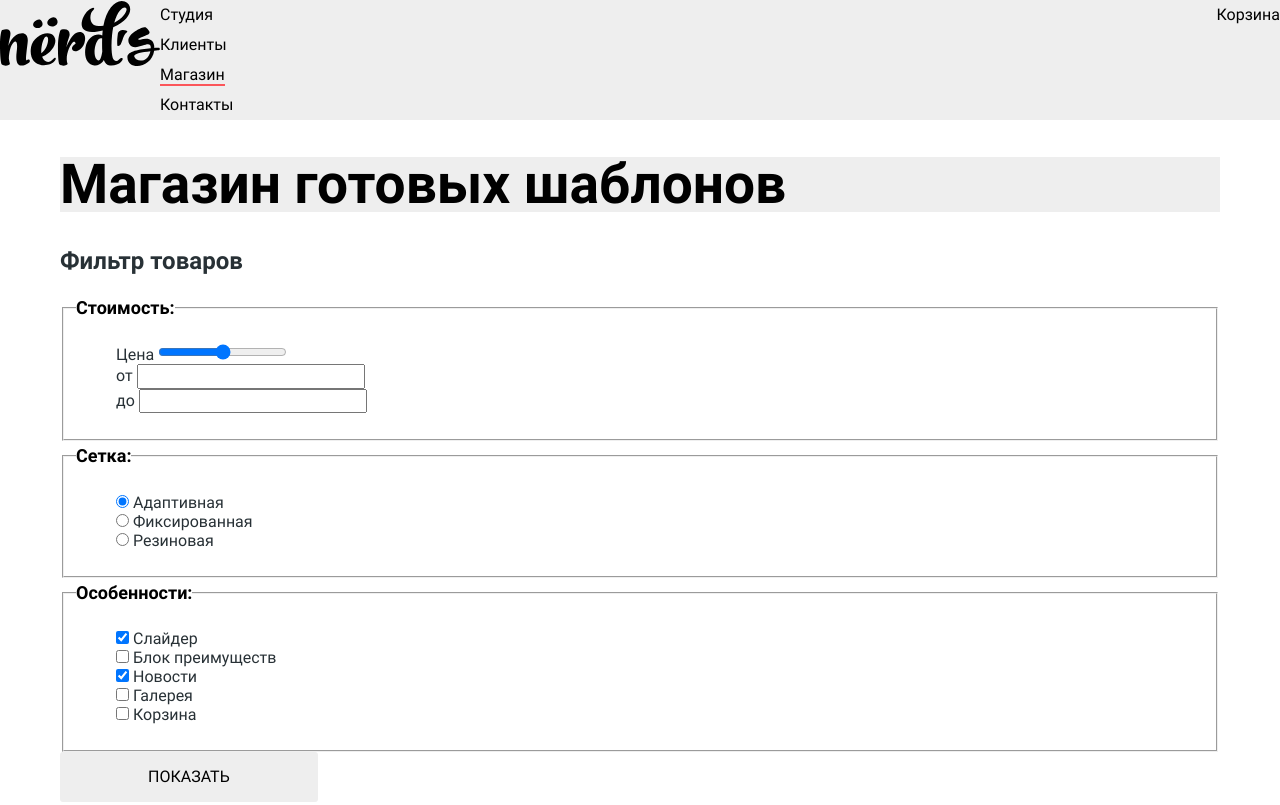
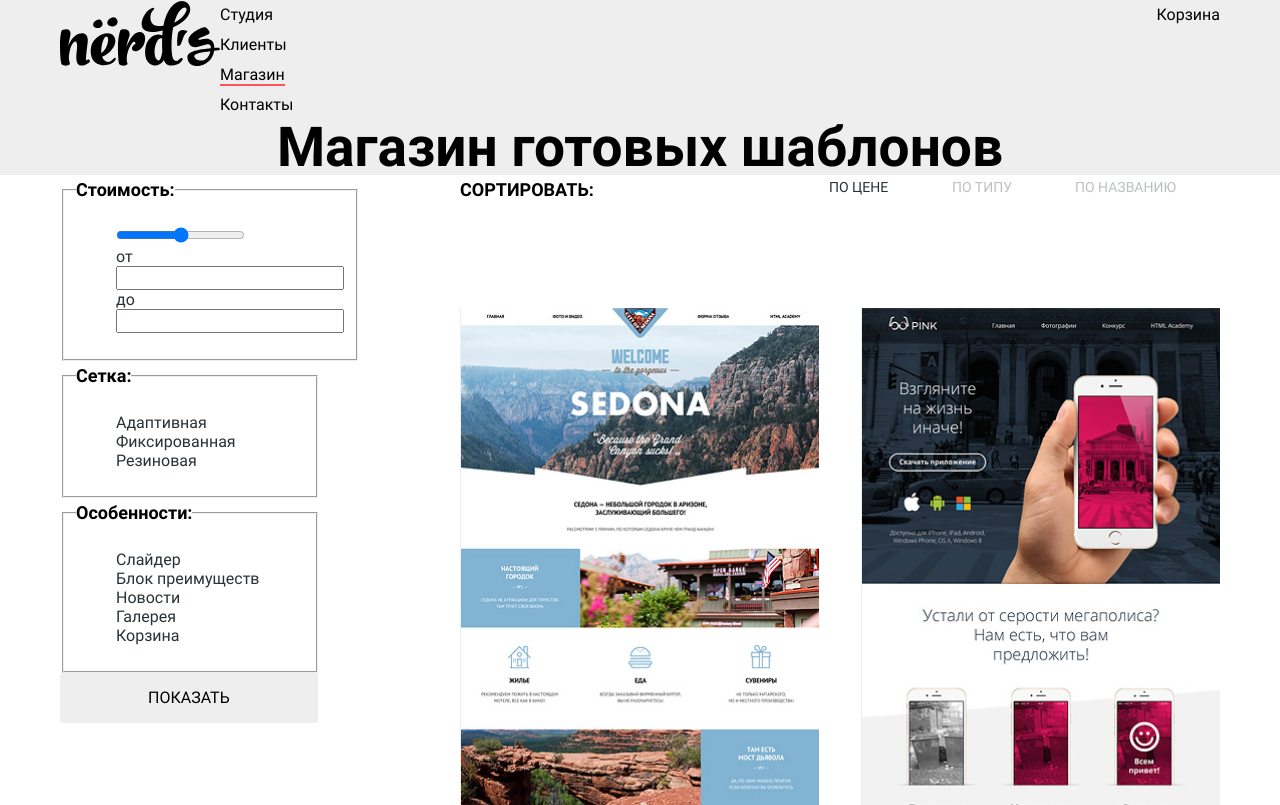
Before and after one commit to DaniyarSeferov/1117947-nerds-29, a plain HTML site: page catalog.html in a window 1280 px wide. Shown: the top 805 px of the page. Drawn offline with Linux system fonts and the light colour scheme.

Commit message:
#Task 5.2: Catalog

```diff
--- a/catalog.html
+++ b/catalog.html
@@ -8,7 +8,7 @@
 </head>
 <body class="page-body inner-page">
 <header class="main-header">
-  <nav class="main-navigation">
+  <nav class="main-navigation container">
     <a class="main-header-logo" href="index.html">
       <img src="img/nerds-logo.svg" width="160" height="65" alt="Логотип Интернет магазина «Nerds»">
     </a>
@@ -25,13 +25,14 @@
   </nav>
 </header>
 
-<main class="container">
+<main class="page-catalog">
   <section class="main-title">
     <h1 class="page-title">Магазин готовых шаблонов</h1>
   </section>
 
+  <div class="container">
     <section class="filters">
-    <h2>Фильтр товаров</h2>
+      <h2 class="visually-hidden">Фильтр товаров</h2>
 
       <form class="filter" method="get" action="https://echo.htmlacademy.ru">
         <fieldset>
@@ -56,15 +57,18 @@
           <legend>Сетка:</legend>
           <ul class="layout">
             <li class="filter-option filter-radio">
-            <input class="visually-hidden filter-input-radio filter-input" type="radio" name="layout-group" value="adaptive" id="filter-layout-adaptive" checked>
+              <input class="visually-hidden filter-input-radio filter-input" type="radio" name="layout-group"
+                     value="adaptive" id="filter-layout-adaptive" checked>
               <label for="filter-layout-adaptive">Адаптивная</label>
             </li>
             <li class="filter-option filter-radio">
-            <input class="visually-hidden filter-input-radio filter-input" type="radio" name="layout-group" value="fixed" id="filter-layout-fixed">
+              <input class="visually-hidden filter-input-radio filter-input" type="radio" name="layout-group"
+                     value="fixed" id="filter-layout-fixed">
               <label for="filter-layout-fixed">Фиксированная</label>
             </li>
             <li class="filter-option filter-radio">
-            <input class="visually-hidden filter-input-radio filter-input" type="radio" name="layout-group" value="elastic" id="filter-layout-elastic">
+              <input class="visually-hidden filter-input-radio filter-input" type="radio" name="layout-group"
+                     value="elastic" id="filter-layout-elastic">
               <label for="filter-layout-elastic">Резиновая</label>
             </li>
           </ul>
@@ -74,23 +78,28 @@
           <legend>Особенности:</legend>
           <ul class="features">
             <li class="filter-option filter-checkbox">
-            <input class="visually-hidden filter-input-checkbox filter-input" type="checkbox" name="filter-slider" id="filter-slider" checked>
+              <input class="visually-hidden filter-input-checkbox filter-input" type="checkbox" name="filter-slider"
+                     id="filter-slider" checked>
               <label for="filter-slider">Слайдер</label>
             </li>
             <li class="filter-option filter-checkbox">
-            <input class="visually-hidden filter-input-checkbox filter-input" type="checkbox" name="filter-features-block" id="filter-features-block">
+              <input class="visually-hidden filter-input-checkbox filter-input" type="checkbox"
+                     name="filter-features-block" id="filter-features-block">
               <label for="filter-features-block">Блок преимуществ</label>
             </li>
             <li class="filter-option filter-checkbox">
-            <input class="visually-hidden filter-input-checkbox filter-input" type="checkbox" name="filter-news" id="filter-news" checked>
+              <input class="visually-hidden filter-input-checkbox filter-input" type="checkbox" name="filter-news"
+                     id="filter-news" checked>
               <label for="filter-news">Новости</label>
             </li>
             <li class="filter-option filter-checkbox">
-            <input class="visually-hidden filter-input-checkbox filter-input" type="checkbox" name="filter-gallery" id="filter-gallery">
+              <input class="visually-hidden filter-input-checkbox filter-input" type="checkbox" name="filter-gallery"
+                     id="filter-gallery">
               <label for="filter-gallery">Галерея</label>
             </li>
             <li class="filter-option filter-checkbox">
-            <input class="visually-hidden filter-input-checkbox filter-input" type="checkbox" name="filter-cart" id="filter-cart">
+              <input class="visually-hidden filter-input-checkbox filter-input" type="checkbox" name="filter-cart"
+                     id="filter-cart">
               <label for="filter-cart">Корзина</label>
             </li>
           </ul>
@@ -101,7 +110,7 @@
     </section>
 
     <section class="sort-filters">
-    <h2>Сортировка товаров</h2>
+      <h2 class="visually-hidden">Сортировка товаров</h2>
       <span class="sort-filters-label">Сортировать:</span>
       <ul class="sort-filters-list">
         <li><a class="sort-filters-item active">По цене</a></li>
@@ -113,7 +122,7 @@
     </section>
 
     <section class="templates">
-    <h2>Список шаблонов</h2>
+      <h2 class="visually-hidden">Список шаблонов</h2>
       <ul class="templates-list">
         <li class="templates-list-item">
           <a href="blank.html">
@@ -180,12 +189,15 @@
         </li>
       </ul>
     </section>
+  </div>
 </main>
 
 <footer class="page-footer main-footer">
+
   <section class="contacts">
-    <h2>Контакты</h2>
+    <h2 class="visually-hidden">Контакты</h2>
     <img src="img/map.jpg" width="1440" height="416" alt="Карта">
+    <div class="container">
       <address>
         <p class="contacts-title">NЁRDS DESIGN STUDIO</p>
         <p>191186, Санкт-Петербург, <br>
@@ -194,9 +206,10 @@
         </p>
         <a class="button button-red" href="blank.html">Напишите нам</a>
       </address>
+    </div>
   </section>
 
-  <section class="main-footer-bottom">
+  <section class="main-footer-bottom container">
     <ul class="footer-social">
       <li><a class="social-btn social-vk" href="blank.html">Вконтакте</a></li>
       <li><a class="social-btn social-fb" href="blank.html">Фейсбук</a></li>
--- a/css/style.css
+++ b/css/style.css
@@ -96,6 +96,14 @@ img {
   margin: 0 auto;
 }
 
+.visually-hidden {
+  position: absolute;
+  clip: rect(0 0 0 0);
+  width: 1px;
+  height: 1px;
+  margin: -1px;
+}
+
 
 /* Grid */
 
@@ -110,6 +118,43 @@ img {
   align-content: start;
 }
 
+.page-catalog .container {
+  display: grid;
+  grid-template-columns: 260px 1fr;
+  grid-template-rows: 133px 1fr;
+  column-gap: 140px;
+  align-content: start;
+}
+
+.page-catalog .filters {
+  grid-row: 1 / -1;
+}
+
+.page-catalog .templates-list {
+  display: grid;
+  grid-template-columns: 1fr 1fr;
+  grid-column-gap: 42px;
+  grid-row-gap: 32px;
+}
+
+.page-catalog .breadcrumbs {
+  display: grid;
+  grid-template-columns: 50px 50px 50px 260px;
+  grid-column-gap: 11px;
+}
+
+.page-catalog .sort-filters {
+  display: grid;
+  grid-template-columns: 1fr 1fr 11px 11px;
+}
+
+.page-catalog .sort-filters-list {
+  display: grid;
+  grid-template-columns: 1fr 1fr 1fr;
+}
+
+
+
 /* Main header */
 
 .main-header {
@@ -121,7 +166,7 @@ img {
 
 .main-navigation {
   display: grid;
-  grid-template-columns: max-content 1fr min-content;
+  grid-template-columns: 160px 1fr min-content;
   font-size: 16px;
   line-height: 30px;
   color: var(--basic-black);
@@ -375,11 +420,6 @@ img {
 
 /* Main footer */
 
-.main-footer {
-  /*outline: 5px solid rgba(255, 0, 0, 0.7);*/
-  /*outline-offset: -5px;*/
-}
-
 .main-footer-bottom {
   display: grid;
   grid-template-columns: 1fr 2fr;
@@ -445,9 +485,12 @@ img {
 }
 
 .page-title {
+  width: 1160px;
+  margin: 0 auto;
   font-size: 55px;
   line-height: 55px;
   color: var(--basic-black);
+  text-align: center;
 }
 
 
@@ -455,6 +498,8 @@ img {
 
 .breadcrumbs {
   list-style: none;
+  margin: 0;
+  padding: 0;
 }
 
 .breadcrumbs a {
```
Lines whose indentation alone changed are shown as unchanged.
